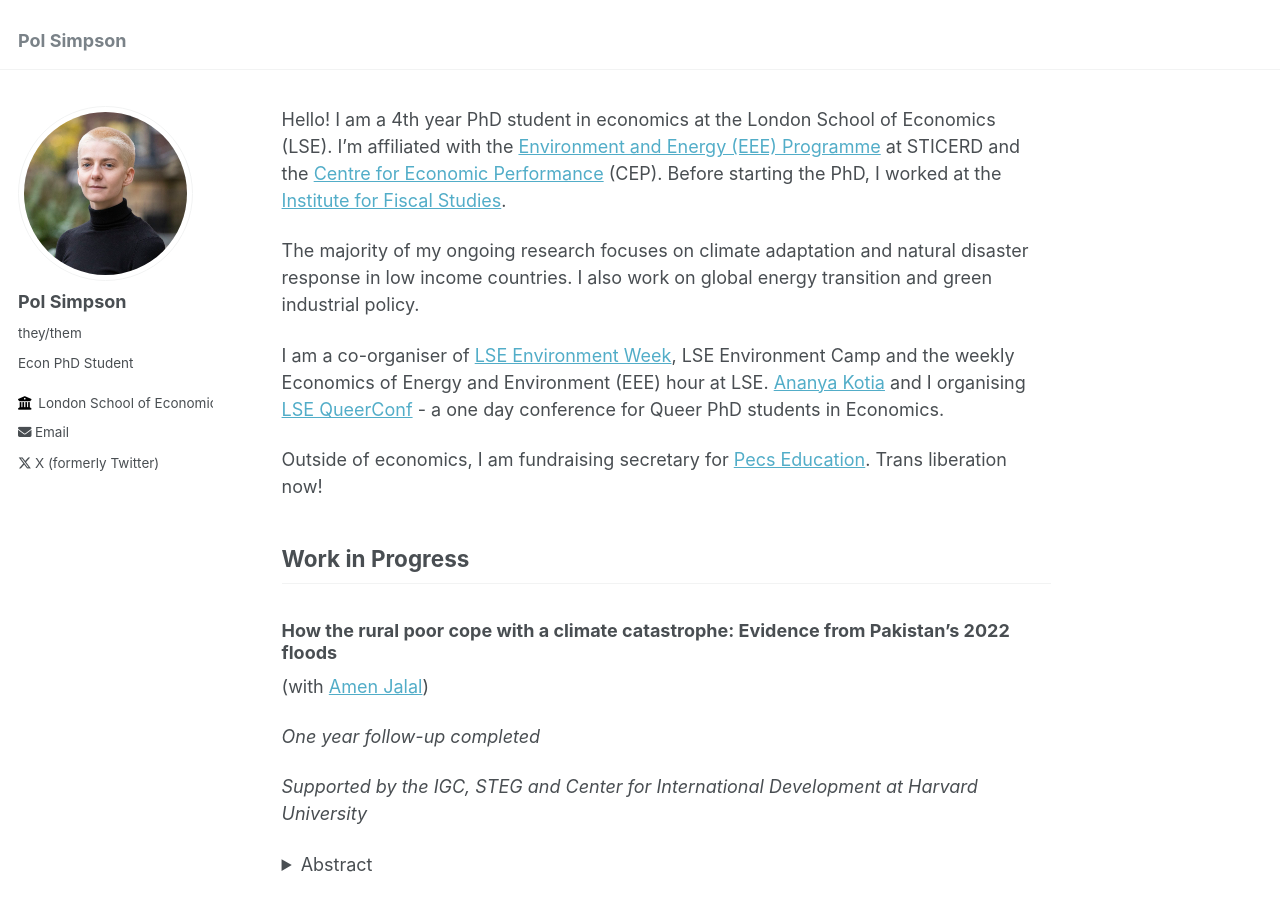
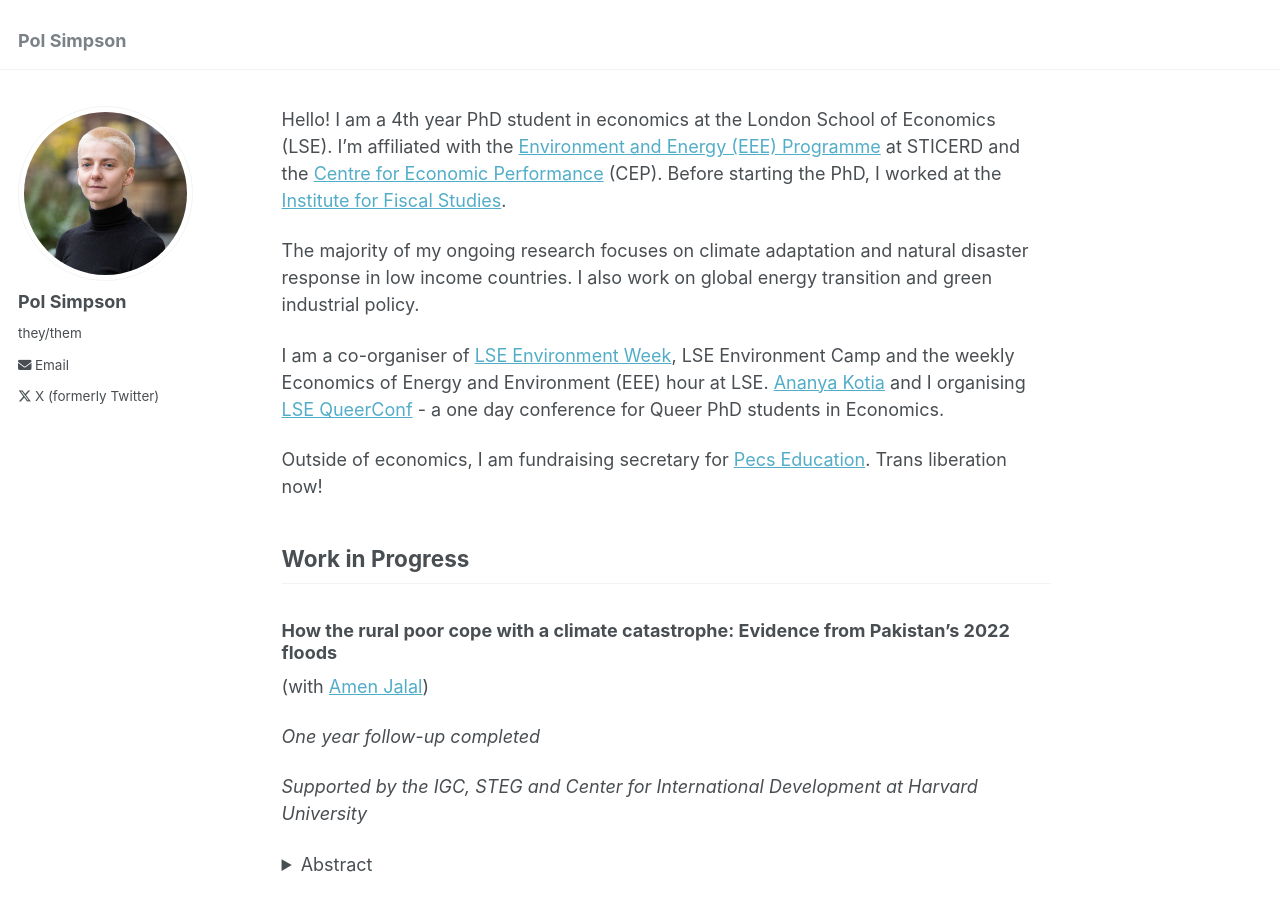
Before and after one commit to polsimpson/polsimpson.github.io, a Jekyll site: the page built from _pages/about.md, in a window 1280 px wide and 900 px high. Built offline with Jekyll 4.4.1, drawn with Linux system fonts in a browser that asks for light colours.

Commit message:
Update _config.yml

```diff
--- a/_config.yml
+++ b/_config.yml
@@ -24,9 +24,9 @@ author:
   avatar           : "Pol Simpson 22-23.jpg"
   name             : "Pol Simpson"
   pronouns         : "they/them"
-  bio              : "Econ PhD Student"
+  bio              : #"Econ PhD Student"
   location         : # "London"
-  employer         : "London School of Economics"
+  employer         : #"London School of Economics"
   uri              : # URL
   email            : "p.simpson1@lse.ac.uk"
 
```
